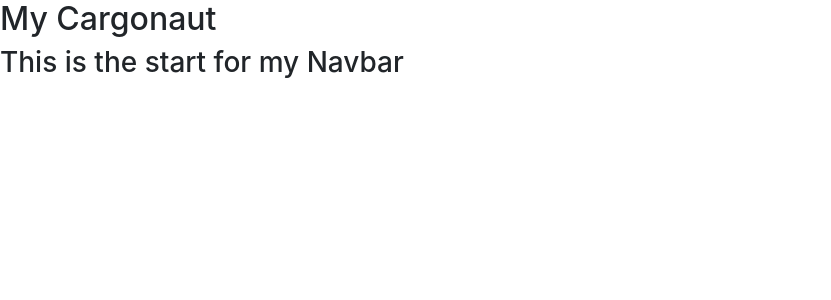
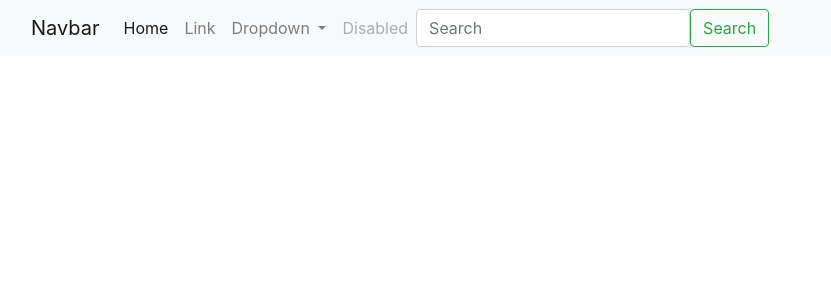
Before and after one commit to KMSCargonaut/Cargonaut, an Angular app: page / in a window 1280 px wide. Shown: the top 300 px of the page, without its empty margins (0-831 px from the left). Built offline with nearby package versions, Linux system fonts and the light colour scheme.

Commit message:
added blueprint for navbar, not finsihed at all

```diff
--- a/src/app/app.component.html
+++ b/src/app/app.component.html
@@ -1,2 +1 @@
-<h2>My Cargonaut</h2>
-<h3>This is the start for my Navbar</h3>
+<app-navbar></app-navbar>
--- a/src/app/app.module.ts
+++ b/src/app/app.module.ts
@@ -4,10 +4,12 @@
 import { AppRoutingModule } from './app-routing.module';
 import { AppComponent } from './app.component';
 import { NgbModule } from '@ng-bootstrap/ng-bootstrap';
+import { NavbarComponent } from './navbar/navbar.component';
 
 @NgModule({
   declarations: [
-    AppComponent
+    AppComponent,
+    NavbarComponent
   ],
   imports: [
     BrowserModule,
--- /dev/null
+++ b/src/app/navbar/navbar.component.html
@@ -0,0 +1,36 @@
+<nav class="navbar navbar-expand-lg navbar-light bg-light">
+<div class="container-fluid">
+  <a class="navbar-brand" href="#">Navbar</a>
+  <button class="navbar-toggler" type="button" data-bs-toggle="collapse" data-bs-target="#navbarSupportedContent" aria-controls="navbarSupportedContent" aria-expanded="false" aria-label="Toggle navigation">
+    <span class="navbar-toggler-icon"></span>
+  </button>
+  <div class="collapse navbar-collapse" id="navbarSupportedContent">
+    <ul class="navbar-nav me-auto mb-2 mb-lg-0">
+      <li class="nav-item">
+        <a class="nav-link active" aria-current="page" href="#">Home</a>
+      </li>
+      <li class="nav-item">
+        <a class="nav-link" href="#">Link</a>
+      </li>
+      <li class="nav-item dropdown">
+        <a class="nav-link dropdown-toggle" href="#" id="navbarDropdown" role="button" data-bs-toggle="dropdown" aria-expanded="false">
+          Dropdown
+        </a>
+        <ul class="dropdown-menu" aria-labelledby="navbarDropdown">
+          <li><a class="dropdown-item" href="#">Action</a></li>
+          <li><a class="dropdown-item" href="#">Another action</a></li>
+          <li><hr class="dropdown-divider"></li>
+          <li><a class="dropdown-item" href="#">Something else here</a></li>
+        </ul>
+      </li>
+      <li class="nav-item">
+        <a class="nav-link disabled" href="#" tabindex="-1" aria-disabled="true">Disabled</a>
+      </li>
+    </ul>
+    <form class="d-flex">
+      <input class="form-control me-2" type="search" placeholder="Search" aria-label="Search">
+      <button class="btn btn-outline-success" type="submit">Search</button>
+    </form>
+  </div>
+</div>
+</nav>
--- /dev/null
+++ b/src/app/navbar/navbar.component.ts
@@ -0,0 +1,15 @@
+import { Component, OnInit } from '@angular/core';
+
+@Component({
+  selector: 'app-navbar',
+  templateUrl: './navbar.component.html',
+  styleUrls: ['./navbar.component.css']
+})
+export class NavbarComponent implements OnInit {
+
+  constructor() { }
+
+  ngOnInit(): void {
+  }
+
+}
```
Also changed, not shown: src/app/navbar/navbar.component.css (added), 1 other file (tests, documents, lock files or other folders).
